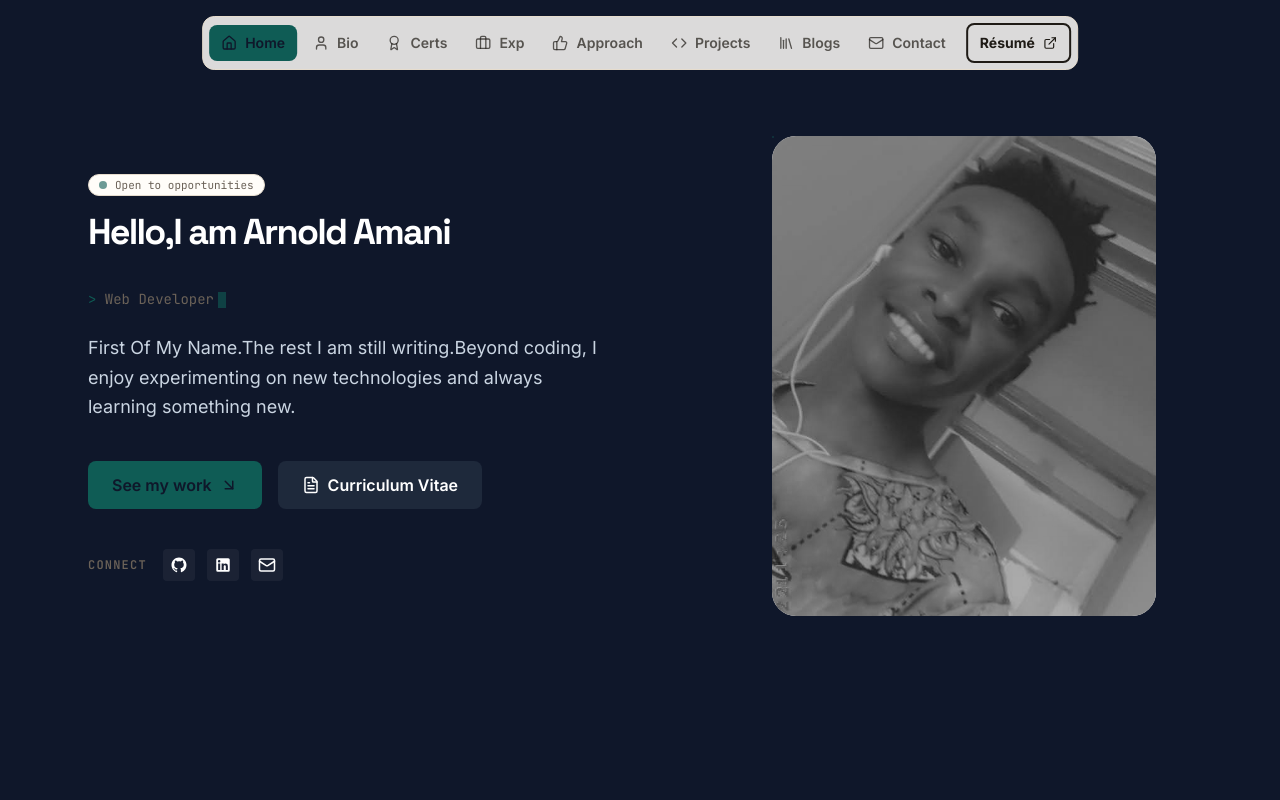
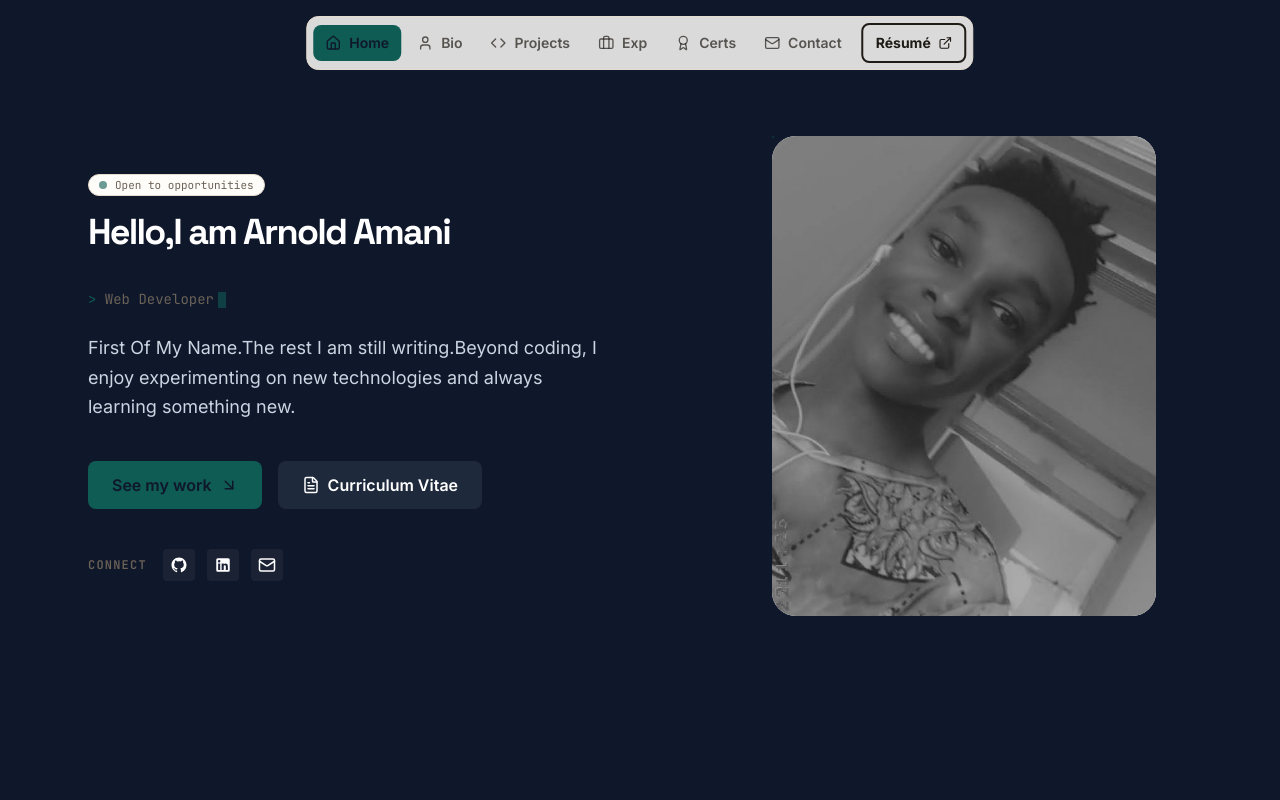
Before and after one commit to anold-a/amani-portfolio, a Next.js app: page / in a window 1280 px wide. Shown: the top 800 px of the page. Built offline with nearby package versions, Linux system fonts and the light colour scheme.

Commit message:
rearranged nav links to match scrolling motion section

```diff
--- a/components/layout/Navbar.tsx
+++ b/components/layout/Navbar.tsx
@@ -8,11 +8,9 @@ import Link from "next/link";
 const links = [
   { id: "home", label: "Home", Icon: Home },
   { id: "bio", label: "Bio", Icon: User },
+  { id: "projects", label: "Projects", Icon: Code },
+  { id: "exp", label: "Exp", Icon: Briefcase },
   { id: "certs", label: "Certs", Icon: Award },
-  { id: "exp", label: "Exp", Icon: Briefcase },
-  { id: "refs", label: "Approach", Icon: ThumbsUp },
-  { id: "projects", label: "Projects", Icon: Code },
-  { id: "blogs", label: "Blogs", Icon: Library },
   { id: "contact", label: "Contact", Icon: Mail },
 ];
 
```
